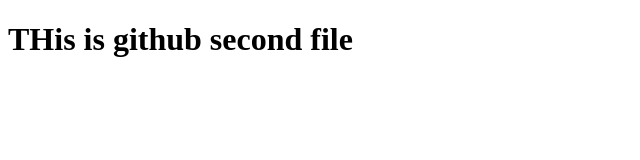
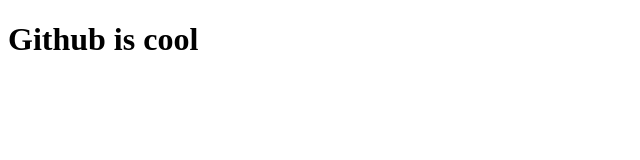
Before and after one commit to ZahirulIslamTanvir/CS50-lecture0, a plain HTML site: page index.html in a window 1280 px wide. Shown: the whole page, without its empty margins (0-640 px from the left). Drawn offline with Linux system fonts and the light colour scheme.

Commit message:
Update index.html

```diff
--- a/index.html
+++ b/index.html
@@ -6,6 +6,6 @@
     <title></title>
   </head>
   <body>
-    <h1>THis is github second file</h1>
+    <h1>Github is cool</h1>
   </body>
 </html>
```
